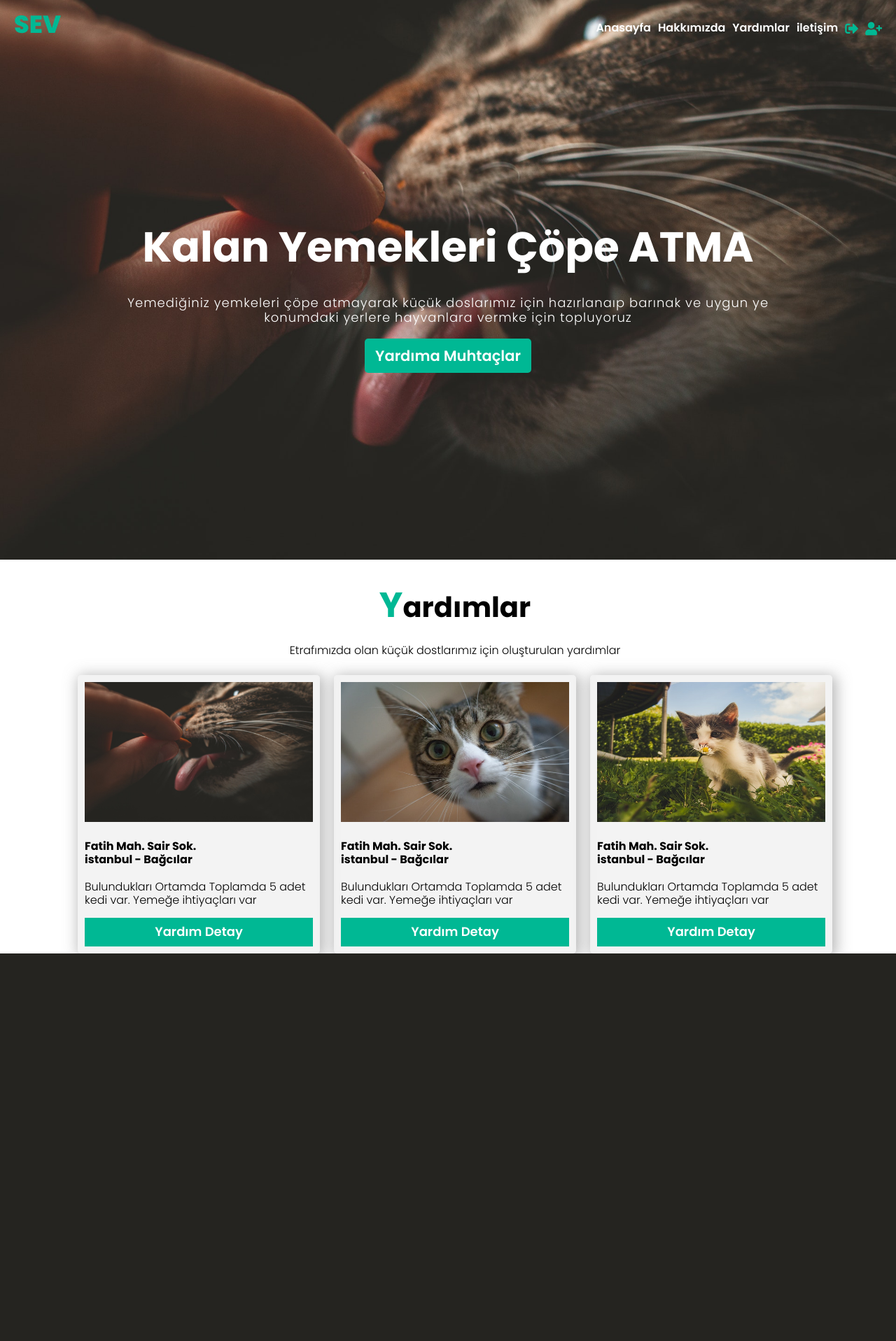
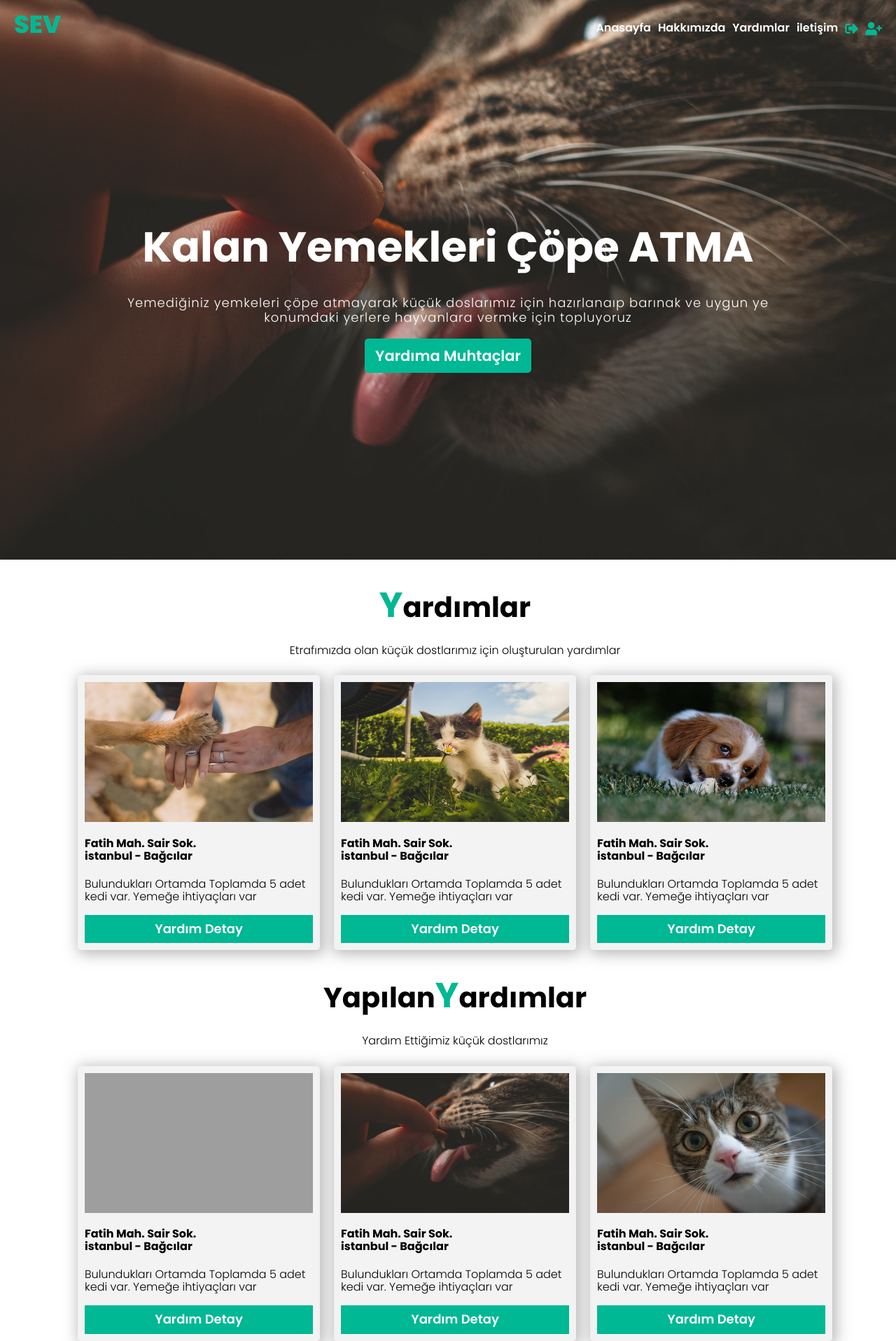
Before and after one commit to FYvgunes/Bitirme_Projesi, a PHP site: page / in a window 1280 px wide. Shown: the whole page at 70% size. Before the commit the page ends 1363 px from the top, so only its background shows below. Run offline with PHP 8.4, Linux system fonts and the light colour scheme; some libraries are stand-ins or nearby versions; grey boxes are pictures that could not be loaded.

Commit message:
Yapılan yardımlar eklendi

```diff
--- a/Assets/css/main.css
+++ b/Assets/css/main.css
@@ -397,7 +397,14 @@ template {
   font-size: 18px;
   text-decoration: none;
   font-weight: 600;
-  background-color: #00b894; }
+  background-color: #00b894;
+  transition: 0.5s all;
+  -webkit-transition: 0.5s all;
+  -moz-transition: 0.5s all;
+  -ms-transition: 0.5s all;
+  -o-transition: 0.5s all; }
+  .help-btn:hover {
+    letter-spacing: 0.6px; }
 
 .header {
   width: 100%;
@@ -463,11 +470,26 @@ template {
     -ms-transition: 0.5s all;
     -o-transition: 0.5s all; }
     .helpcards .helpcard:hover {
-      transform: scale(1.05) rotate(3deg);
-      -webkit-transform: scale(1.05) rotate(3deg);
-      -moz-transform: scale(1.05) rotate(3deg);
-      -ms-transform: scale(1.05) rotate(3deg);
-      -o-transform: scale(1.05) rotate(3deg); }
-    .helpcards .helpcard img {
+      transform: translateY(-10px);
+      -webkit-transform: translateY(-10px);
+      -moz-transform: translateY(-10px);
+      -ms-transform: translateY(-10px);
+      -o-transform: translateY(-10px); }
+    .helpcards .helpcard .imagebox {
       width: 100%;
-      height: 200px; }
+      height: 200px;
+      overflow: hidden; }
+      .helpcards .helpcard .imagebox img {
+        width: 100%;
+        height: 100%;
+        transition: 0.5s all;
+        -webkit-transition: 0.5s all;
+        -moz-transition: 0.5s all;
+        -ms-transition: 0.5s all;
+        -o-transition: 0.5s all; }
+        .helpcards .helpcard .imagebox img:hover {
+          transform: scale(1.2);
+          -webkit-transform: scale(1.2);
+          -moz-transform: scale(1.2);
+          -ms-transform: scale(1.2);
+          -o-transform: scale(1.2); }
--- a/Assets/sass/base/_help_button.scss
+++ b/Assets/sass/base/_help_button.scss
@@ -8,4 +8,9 @@
   text-decoration: none;
   font-weight: 600;
   background-color: $anarenk;
+  @include transition(0.5s);
+
+  &:hover {
+    letter-spacing: 0.6px;
+  }
 }
--- a/Assets/sass/main.scss
+++ b/Assets/sass/main.scss
@@ -68,16 +68,27 @@
     @include transition(0.5s);
 
     &:hover {
-      transform: scale(1.05) rotate(3deg);
-      -webkit-transform: scale(1.05) rotate(3deg);
-      -moz-transform: scale(1.05) rotate(3deg);
-      -ms-transform: scale(1.05) rotate(3deg);
-      -o-transform: scale(1.05) rotate(3deg);
+      @include tranform(-10px);
     }
 
-    img {
+    .imagebox {
       width: 100%;
       height: 200px;
+      overflow: hidden;
+
+      img {
+        width: 100%;
+        height: 100%;
+        @include transition(0.5s);
+
+        &:hover {
+          transform: scale(1.2);
+          -webkit-transform: scale(1.2);
+          -moz-transform: scale(1.2);
+          -ms-transform: scale(1.2);
+          -o-transform: scale(1.2);
+        }
+      }
     }
   }
 }
--- a/index.html
+++ b/index.html
@@ -67,34 +67,10 @@
       </div>
       <div class="helpcards">
         <div class="helpcard">
-          <img src="/Assets/images/res1.jpg" alt="" />
-          <h4>
-            Fatih Mah. Sair Sok. <br />
-            istanbul - Bağcılar
-          </h4>
-          <h4></h4>
-
-          <p>
-            Bulundukları Ortamda Toplamda 5 adet kedi var. Yemeğe ihtiyaçları
-            var
-          </p>
-          <a href="#" class="help-btn">Yardım Detay</a>
+          <div class="imagebox">
+            <img src="/Assets/images/res7.jpg" alt="" />
           </div>
-        <div class="helpcard">
-          <img src="/Assets/images/res2.jpg" alt="" />
-          <h4>
-            Fatih Mah. Sair Sok. <br />
-            istanbul - Bağcılar
-          </h4>
-
-          <p>
-            Bulundukları Ortamda Toplamda 5 adet kedi var. Yemeğe ihtiyaçları
-            var
-          </p>
-          <a href="#" class="help-btn">Yardım Detay</a>
-        </div>
-        <div class="helpcard">
-          <img src="/Assets/images/res3.jpg" alt="" />
+          <div class="contentbox">
             <h4>
               Fatih Mah. Sair Sok. <br />
               istanbul - Bağcılar
@@ -106,11 +82,100 @@
             <a href="#" class="help-btn">Yardım Detay</a>
           </div>
         </div>
+        <div class="helpcard">
+          <div class="imagebox">
+            <img src="/Assets/images/res3.jpg" alt="" />
+          </div>
+          <div class="contentbox">
+            <h4>
+              Fatih Mah. Sair Sok. <br />
+              istanbul - Bağcılar
+            </h4>
+            <p>
+              Bulundukları Ortamda Toplamda 5 adet kedi var. Yemeğe ihtiyaçları
+              var
+            </p>
+            <a href="#" class="help-btn">Yardım Detay</a>
+          </div>
+        </div>
+        <div class="helpcard">
+          <div class="imagebox">
+            <img src="/Assets/images/res6.jpg" alt="" />
+          </div>
+          <div class="contentbox">
+            <h4>
+              Fatih Mah. Sair Sok. <br />
+              istanbul - Bağcılar
+            </h4>
+            <p>
+              Bulundukları Ortamda Toplamda 5 adet kedi var. Yemeğe ihtiyaçları
+              var
+            </p>
+            <a href="#" class="help-btn">Yardım Detay</a>
+          </div>
+        </div>
+      </div>
     </section>
 
     <!-- Made Helps End -->
 
     <!--to do Made Helps Start -->
+    <section class="Helps" id="Helps">
+      <div class="section-title">
+        <h1>Yapılan<span>Y</span>ardımlar</h1>
+        <p>Yardım Ettiğimiz küçük dostlarımız</p>
+      </div>
+      <div class="helpcards">
+        <div class="helpcard">
+          <div class="imagebox">
+            <img src="/Assets/images/res4.jpg" alt="" />
+          </div>
+          <div class="contentbox">
+            <h4>
+              Fatih Mah. Sair Sok. <br />
+              istanbul - Bağcılar
+            </h4>
+            <p>
+              Bulundukları Ortamda Toplamda 5 adet kedi var. Yemeğe ihtiyaçları
+              var
+            </p>
+            <a href="#" class="help-btn">Yardım Detay</a>
+          </div>
+        </div>
+        <div class="helpcard">
+          <div class="imagebox">
+            <img src="/Assets/images/res1.jpg" alt="" />
+          </div>
+          <div class="contentbox">
+            <h4>
+              Fatih Mah. Sair Sok. <br />
+              istanbul - Bağcılar
+            </h4>
+            <p>
+              Bulundukları Ortamda Toplamda 5 adet kedi var. Yemeğe ihtiyaçları
+              var
+            </p>
+            <a href="#" class="help-btn">Yardım Detay</a>
+          </div>
+        </div>
+        <div class="helpcard">
+          <div class="imagebox">
+            <img src="/Assets/images/res2.jpg" alt="" />
+          </div>
+          <div class="contentbox">
+            <h4>
+              Fatih Mah. Sair Sok. <br />
+              istanbul - Bağcılar
+            </h4>
+            <p>
+              Bulundukları Ortamda Toplamda 5 adet kedi var. Yemeğe ihtiyaçları
+              var
+            </p>
+            <a href="#" class="help-btn">Yardım Detay</a>
+          </div>
+        </div>
+      </div>
+    </section>
 
     <!-- to do Made Helps End -->
 
```
Lines whose indentation alone changed are shown as unchanged.
